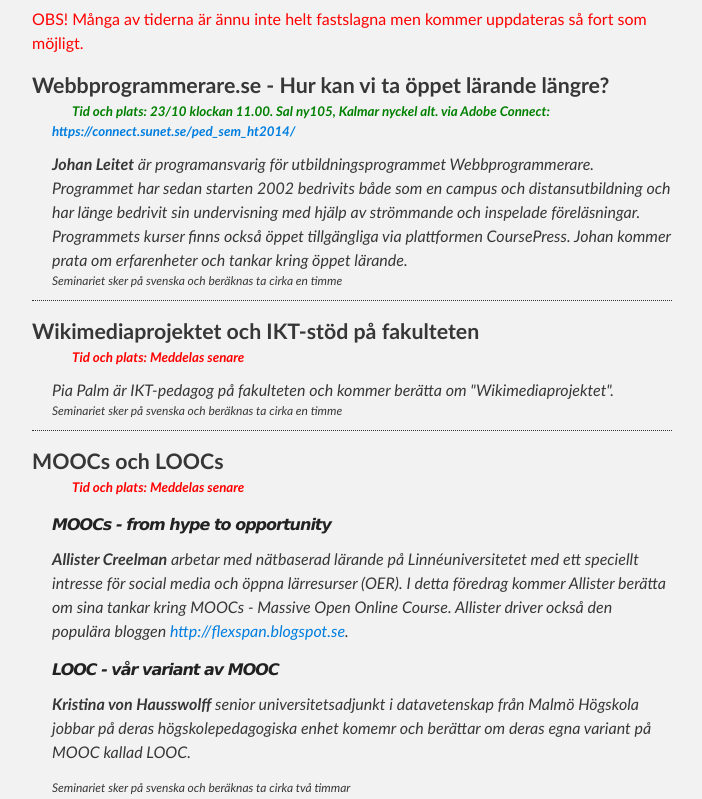
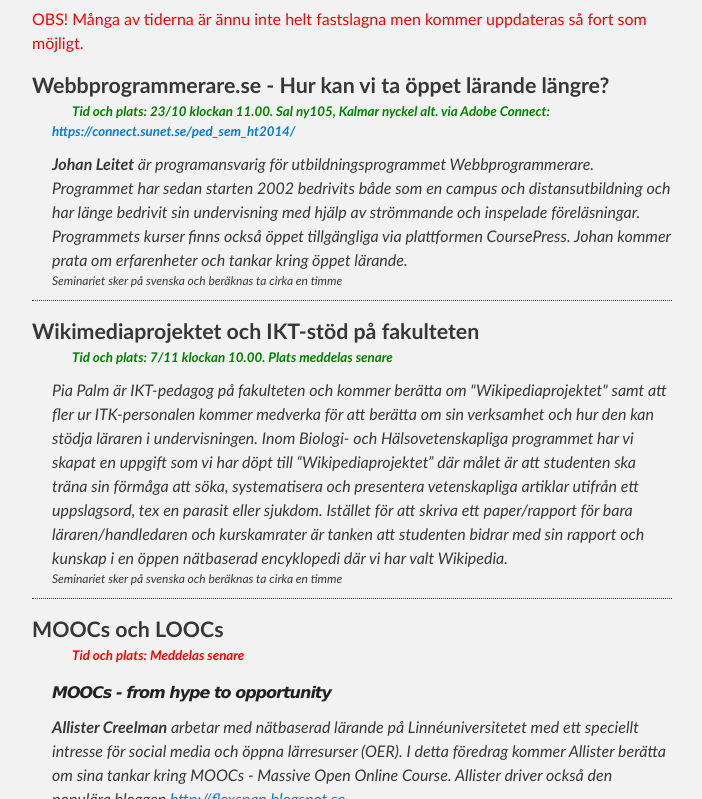
Before and after one commit to thajo/pedagogiskt_seminarium, a plain HTML site: page index.html in a window 1280 px wide. Shown: the part 545-1344 px from the top of the page, without its empty margins (288-990 px from the left). Drawn offline with Linux system fonts and the light colour scheme.

Commit message:
Smärre förändringar

```diff
--- a/index.html
+++ b/index.html
@@ -59,10 +59,18 @@
 
     <dt>Wikimediaprojektet och IKT-stöd på fakulteten</dt>
     <dd>
-      <span class="place_time not_ok">Tid och plats: Meddelas senare</span>
+      <span class="place_time ok">Tid och plats: 7/11 klockan 10.00. Plats meddelas senare</span>
 
-      Pia Palm är IKT-pedagog på fakulteten och kommer berätta om "Wikimediaprojektet".
+      Pia Palm är IKT-pedagog på fakulteten och kommer berätta om "Wikipediaprojektet" samt att fler ur ITK-personalen kommer medverka för att berätta om sin verksamhet och hur den kan stödja läraren i undervisningen.
 
+      Inom Biologi- och Hälsovetenskapliga programmet har vi skapat en uppgift
+      som vi har döpt till “Wikipediaprojektet” där målet är att studenten ska
+      träna sin förmåga att söka, systematisera och presentera vetenskapliga
+      artiklar utifrån ett uppslagsord, tex en parasit eller sjukdom. Istället
+      för att skriva ett paper/rapport för bara läraren/handledaren och
+      kurskamrater är tanken att studenten bidrar med sin
+      rapport och kunskap i en öppen nätbaserad encyklopedi där vi har valt
+      Wikipedia.
        <span class="lang">Seminariet sker på svenska och beräknas ta cirka en timme</span>
     </dd>
 
```
